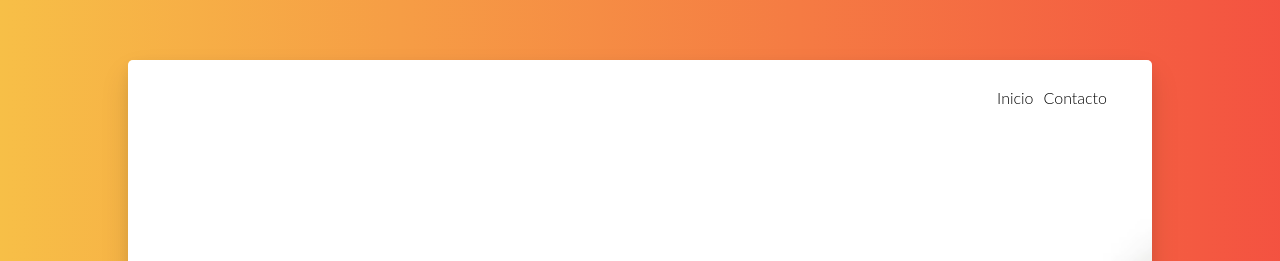
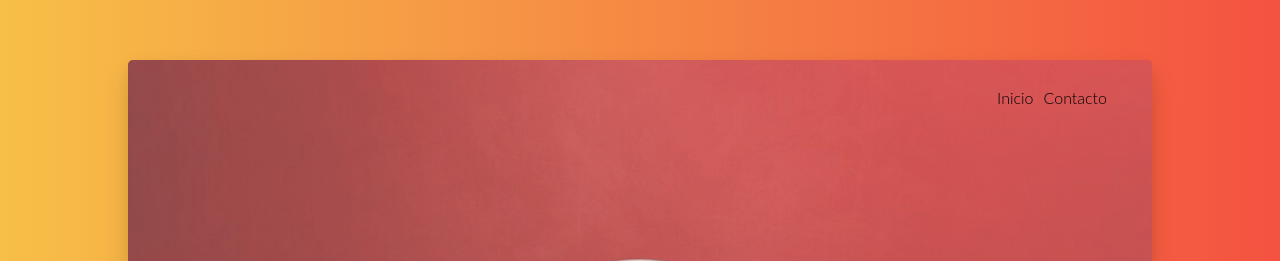
Before and after one commit to pavelacu/jsquinielaexpress, a website: page public/index.html in a window 1280 px wide. Shown: the top 261 px of the page. Drawn offline with Linux system fonts and the light colour scheme; some icons are missing; a web font is replaced by a local one.

Commit message:
Update Backgroud Image

```diff
--- a/public/index.html
+++ b/public/index.html
@@ -56,7 +56,7 @@
         </div>
     </div>
 
-</nav>		<div class="jumbotron d-flex align-items-center" style="background-image: url(img/soccerwhite01.png)">
+</nav>		<div class="jumbotron d-flex align-items-center" style="background-image: url(img/white-soccer.jpg)">
   <div class="container text-center">
     <h1 class="display-2 mb-4">Quiniela Express!</h1>
     <p>
```
Also changed, not shown: public/img/white-soccer.jpg (added).
